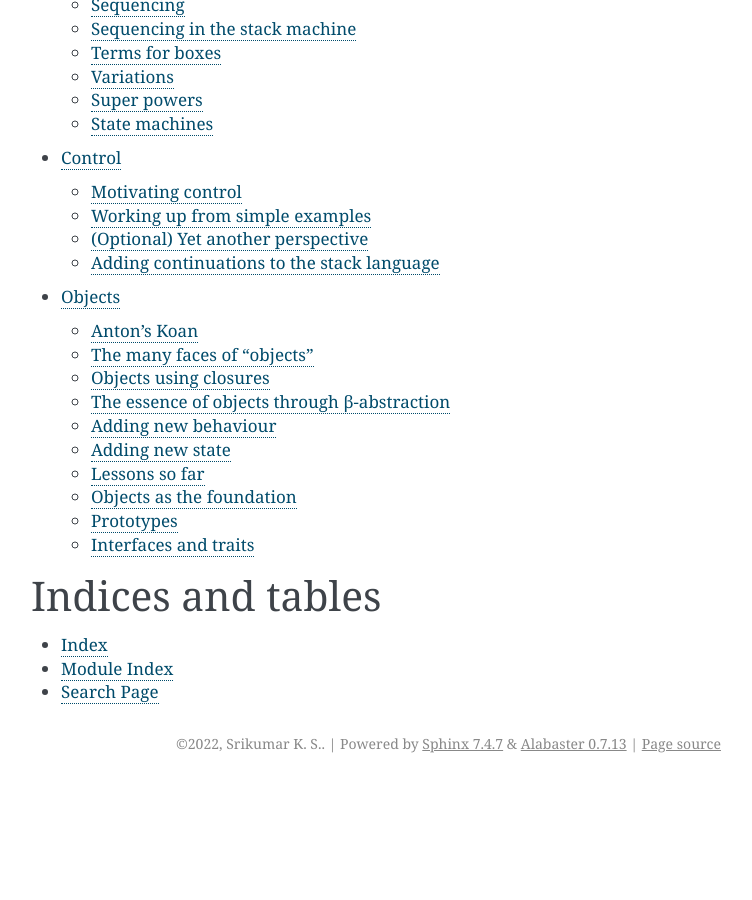
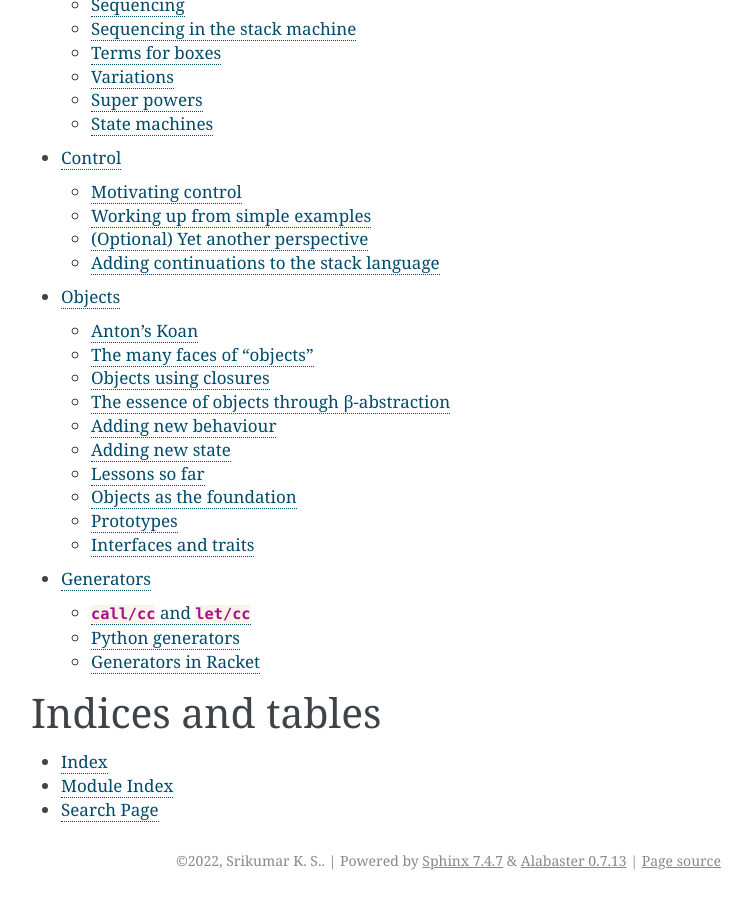
Before and after one commit to kreauniv/comp308, a Sphinx documentation site: the page built from source/index.rst, in a window 1280 px wide and 900 px high, scrolled down 1414 px. Shown: the whole window, without its empty margins (389-1141 px from the left). Built offline with Sphinx 7.4.7, drawn with Linux system fonts in a browser that asks for light colours; before the commit the page ends 2197 px from its top, so only the background shows below that; part of the change alters nothing that is shown.

Commit message:
Generators

```diff
--- /dev/null
+++ b/source/generators.rst
@@ -0,0 +1,319 @@
+Generators
+==========
+
+In :doc:`control`, we implemented a rudimentary way to define and work with
+generators in our small stack-based language. In this section, we'll see how
+Racket provides us with full continuations that can be used for this purpose.
+
+:rkt:`call/cc` and :rkt:`let/cc`
+--------------------------------
+
+When working with our now-familiar "distance" function, :rkt:`(sqrt (+ (* dx dx) (* dy dy)))`,
+we saw how we can get "the rest of the computation that's supposed to happen after :rkt:`(* dx dx)`"
+by β-abstracting over :rkt:`(* dx dx)` to get :rkt:`(λ (dx2) (sqrt (+ dx2 (* dy dy))))`. Racket/Scheme
+provide access to this function for us. We just have to ask!
+
+.. admonition:: **Terminology**
+
+    The function that represents "the rest of the computation" at any given evaluation point
+    (i.e. sub-expression) is called the **current continuation** at that point. This function
+    will differ depending on which sub-expression is under consideration, since what remains
+    to be done will differ.
+
+In the "distance" expression, to get access to the current continuation at the
+time we're evaluating the :rkt:`(* dx dx)` (note that the language talks about
+the **dynamic** state of the program, not its lexical structure) can be obtained
+using :rkt:`call/cc` (read as "call with current continuation") like this --
+
+.. code-block:: racket
+
+    (sqrt (+ (call/cc (λ (k) (k (* dx dx)))) (* dy dy)))
+
+The entire :rkt:`(call/cc (λ (k) (k (* dx dx))))` is simply equivalent to :rkt:`(* dx dx)`.
+
+One way to understand this is to think of the :rkt:`k` continuation as labeling
+the dynamic return point of the :rkt:`call/cc` invocation that is providing it.
+So call :rkt:`k` with some value will result in the entire :rkt:`call/cc`
+expression that provided that :rkt:`k` completing its computation with the
+value as its result. In the above code, we're supplying :rkt:`(* dx dx)` to
+:rkt:`k`, and so the whole :rkt:`call/cc` expression is equivalent to :rkt:`(*
+dx dx)`. So you could think of it as :rkt:`(call/cc (λ (return) (return (* dx
+dx))))` and that would be correct.
+
+It can get quite cumbersome to write lambdas every time we use :rkt:`call/cc`, so
+Racket/Scheme provides some syntactic sugar for it -- :rkt:`let/cc` that is convenient.
+
+.. code-block:: racket
+
+    (let/cc k ...some-expression-using-k...)
+    ; desugars into
+    (call/cc (λ (k) ..some-expression-using-k...))
+
+i.e., :rkt:`let/cc` introduces the local variable :rkt:`k` into the expression
+much like :rkt:`let`.
+
+You could ask "so what?". Having access to the current continuation as a value
+gives us many super powers -- we can implement many different types of control
+flow within our program with this as a primitive. For example, since the
+continuation is available as a value, we can store it away to be called later
+on. This is what we need to implement generators.
+
+Python generators
+-----------------
+
+In python, you can return from a function in two ways --
+
+1. Using the ``return <value>`` statement.
+
+2. Using the ``yield <value>`` statement.
+
+While :rkt:`return` finishes the calculations that the function was doing, :rkt:`yield`
+merely suspends it at that state. It means you can resume from that dynamic point
+and continue on to the next :rkt:`yield`. While all code that follows :rkt:`return`
+is dead code, you can have multiple :rkt:`yield` statements in the code and the function
+will suspend every time it encounters such a :rkt:`yield`.
+
+A function that uses :rkt:`yield` is called a "generator" in python. Similar
+constructs in other languages may be called "co-routines" or "asynchronous
+functions" when combined with event loops. Though some subtle differences exist
+between these various presentations exist, they're all basically the same idea
+underneath -- the idea of "reified continuations". The word "reified" in CS is
+used to mean "made real" -- i.e. made into a value that can be used like a
+value.
+
+Consider the following code sequence.
+
+.. code-block:: python
+
+
+    def silly_gen():
+        print("Generating 'one'");
+        yield "one"
+        print("Generating 'two'");
+        yield "two"
+        print("Generating 3");
+        yield 3;
+        print("Generating 4");
+        yield 4;
+
+    g = silly_gen(); # Prints nothing
+    next(g)
+    #> Generating 'one'
+    #> 'one'
+    next(g)
+    #> Generating 'two'
+    #> 'two'
+    next(g)
+    #> Generating 3
+    #> 3
+    next(g)
+    #> Generating 4
+    #> 4
+    next(g)
+    #> Traceback (most recent call last):
+    #> File "<stdin>", line 1, in <module>
+    #> StopIteration
+    #
+    # (This last bit could differ depending on where you run this code)
+
+
+What's happening there?
+
+1. With the first call to :rkt:`silly_gen()`, we create a "generator object" that
+   can suspend and resume computations. No computation has actually started just yet though,
+   as noted by "Generating 'one'" not being printed at that point.
+
+2. Every time we cann :rkt:`next(g)`, we resume the generator and cause it to
+   run until the next :rkt:`yield`. The return value of the :rkt:`next(g)` call
+   is what was given as the value in :rkt:`yield <value>`.
+
+3. Once we run out of yields, python arranges to terminate the code by raising
+   an exception named :rkt:`StopIteration`.
+
+
+We'll now see how to implement that in Racket. The idea is that in any language
+that gives us the equivalent of :rkt:`call/cc` (like our stack language to which
+we gave that power in :doc:`control`), we can follow the same thinking. What we
+won't do here is to develop generator **syntax** in Racket. We'll merely show how
+to mechanically produce generator-like behaviour. Once you learn how to define
+your own syntax in Racket, it then becomes a simple matter to mechanically translate
+generator code to produce the necessary constructs.
+
+Generators in Racket
+--------------------
+
+We want to be able to write something like this --
+
+.. code-block:: racket
+
+    (generator (a b c)
+        (yield "one")
+        (yield "two")
+        (yield 3)
+        (yield 4))
+
+... as a parallel to the python code.
+
+Let's start with treating the generator as an ordinary lambda --
+
+.. code-block:: racket
+
+    (define (gen)
+        (let/cc return
+           ;...
+           ))
+
+The :rkt:`return` captures the dynamic continuation point at the point of call
+of :rkt:`(gen)`. We will need to return something to that point to help
+control the progress of the generator. What could the "yield" point look like?
+
+.. code-block:: racket
+
+    (define (gen)
+        (let/cc return
+            ;...
+            (let/cc resume (yield (list "one" resume)))
+            ))
+
+The "list of two values" is a placeholder mechanism to pass on the resume point to the
+point at which :rkt:`next` call is happening. We're yet to determine the :rkt:`yield` though.
+What should :rkt:`yield` be? If we treat it as a function that doesn't return to the point
+(unless resumed), we can see that it is essentially a continuation. What continuation is it
+though?
+
+.. note:: Think about it for a bit and see if you can answer it.
+
+The yield continuation is expected to come from the caller's dynamic call
+point. So we need a mechanism for the caller to pass their continuation into
+the generator so it can yield contro back to that call point when it wants to
+pause.
+
+We therefore see that there are two bits of shared state information we need to
+have for each generator instance -- one channel passes a resume continuation
+from the generator to the caller and another channel passes a yield
+continuation from the caller into the generator. Let's use a box for each of these.
+
+.. code-block:: racket
+
+    (define (gen)
+        (let/cc return
+            (define yield-box (box #f))
+            (define resume-box (box #f))
+            (define (yield val) ((unbox yield-box) val))
+            ;...
+            ))
+
+... but we want "yield" to also enable resumption. For that we can roll the
+:rkt:`let/cc resume` into the yield and put that continuation into the
+:rkt:`resume-box`.
+
+.. code-block:: racket
+
+    (define (gen)
+        (let/cc return
+            (define yield-box (box return))
+            (define resume-box (box #f))
+            (define (yield val)
+                ; Mark the point where we want the code that calls "next"
+                ; to resume from.
+                (let/cc resume
+                    ; Store this resume point in the resume-box accessible to
+                    ; the generator user.
+                    (set-box! resume-box resume)
+                    ; Return to the caller at the marked yield point provided by
+                    ; the caller. In the very first instance, this will return to
+                    ; the point where the generator is being created by calling
+                    ; (gen). In that case alone, we pass the caller both the
+                    ; yield-box and resume-box.
+                    ((unbox yield-box) val)))
+            (yield (list yield-box resume-box)) ; Pass the channels to the caller at
+                                                 ; the generator creation point.
+
+            ; Ordinary generator code using yield like a function.
+            ; ...
+            (yield "one")
+            ; ...
+            ))
+
+    (define g (gen))
+    ; g is now a list of yield-box and resume-box
+
+    (define (next g val)
+        (let/cc yield
+            (let ([yield-box (first g)]
+                  [resume-box (second g)])
+                (set-box! yield-box yield)
+                ((unbox resume-box) val))))
+
+
+    (next g #f) ; The value is currently unused, but could be used if needed.
+                ; As much as the generator is capable of passing a value back
+                ; to the caller, the caller can also pass values back into the
+                ; generator which will become the result of the (yield ..)
+                ; expression.
+
+
+Notice how the beginning part of the generator is completely independent of what the
+generator actually does -- i.e. it is "boiler plate code" that can be auto generated.
+
+
+.. admonition:: **Exercise**
+
+    Try out the above version of the generator on your own. Explore what's
+    possible with this. In particular explore the idea of the yield function
+    itself being a first class value in our scheme of things. This is **more**
+    powerful than Python generators where :rkt:`yield` is a keyword and not
+    a value that can be passed out. In our case, for example, you can pass this
+    yield funciton down as arguments to other functions as well.
+
+Let's see if we can absorb the boiler plate code into a reusable function.
+Given we're representing the generator state as a pair of boxes that contain
+continuations, we can start there and model our generator as a lambda that
+takes an extra parameter as its first argument, called :rkt:`yield`.
+
+i.e. we want to write our generator as --
+
+.. code-block:: racket
+
+    (lambda (yield arg1 arg2 ...)
+        ;...
+        (yield val)
+        ;...
+        (yield val)
+        ;...
+        )
+
+.. code-block:: racket
+
+    (define (generator genfn . args)
+        (let/cc return
+            (define yield-box (box return))
+            (define resume-box (box #f))
+            (define (yield val)
+                (let/cc resume
+                    (set-box! resume-box resume)
+                    ((unbox yield-box) val)))
+            ; Pass the generator state to the caller for use by "next".
+            (yield (list yield-box resume-box))
+            ; Call the generator function with our newly minted "yield" function
+            ; as the first argument.
+            (apply genfn (cons yield args))))
+
+Now, we can easily write the above python code like this --
+
+.. code-block:: racket
+
+    (define g (make-generator (λ (yield) (map yield '("one" "two" 3 4)))))
+    (next g #f)
+    (next g #f)
+    (next g #f)
+    (next g #f)
+
+
+Enjoy ... and the journey always continues on!
+
+.. admonition:: **Exercise**
+
+    Notice that if you call :rkt:`next` one too many a time, you get an error.
+    How can you arrange for the generator to finish its calculations
+    gracefully?
--- a/source/index.rst
+++ b/source/index.rst
@@ -21,6 +21,7 @@ Welcome to Comp308: Principles of Programming Languages's documentation!
    mutations
    control
    objects
+   generators
 
 
 Indices and tables
```
